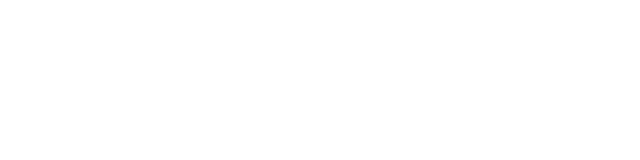
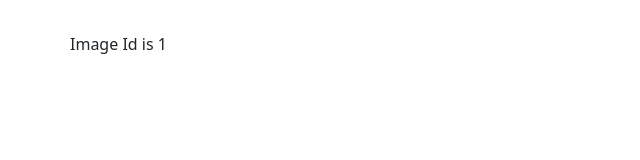
Before and after one commit to metatrevor/gallery-demo, a React (Vite) app: page /detail/1 in a window 1280 px wide. Before the commit this address had no page. Shown: the top 160 px of the page, without its empty margins (0-640 px from the left). Built offline with nearby package versions, Linux system fonts and the light colour scheme.

Commit message:
Introduce image detail component for details

```diff
--- a/src/App.jsx
+++ b/src/App.jsx
@@ -1,5 +1,6 @@
 import './App.css'
 import ImageGrid from "./components/ImageGrid";
+import ImageDetail from "./components/ImageDetail.jsx";
 import {Route, BrowserRouter, Routes} from "react-router-dom";
 
 function App() {
@@ -8,6 +9,7 @@
         <>
             <BrowserRouter>
                 <Routes>
+                    <Route path="/detail/:id" element={<ImageDetail/>}/>
                     <Route path="/" element={<ImageGrid/>}/>
                 </Routes>
             </BrowserRouter>
--- /dev/null
+++ b/src/components/ImageDetail.jsx
@@ -0,0 +1,16 @@
+import {Container, Row} from "react-bootstrap";
+import {useParams} from "react-router-dom";
+
+
+export default function ImageDetail() {
+
+    const params = useParams();
+
+    return (
+        <Container>
+            <Row>
+               Image Id is {params.id}
+            </Row>
+        </Container>
+    )
+}
```
